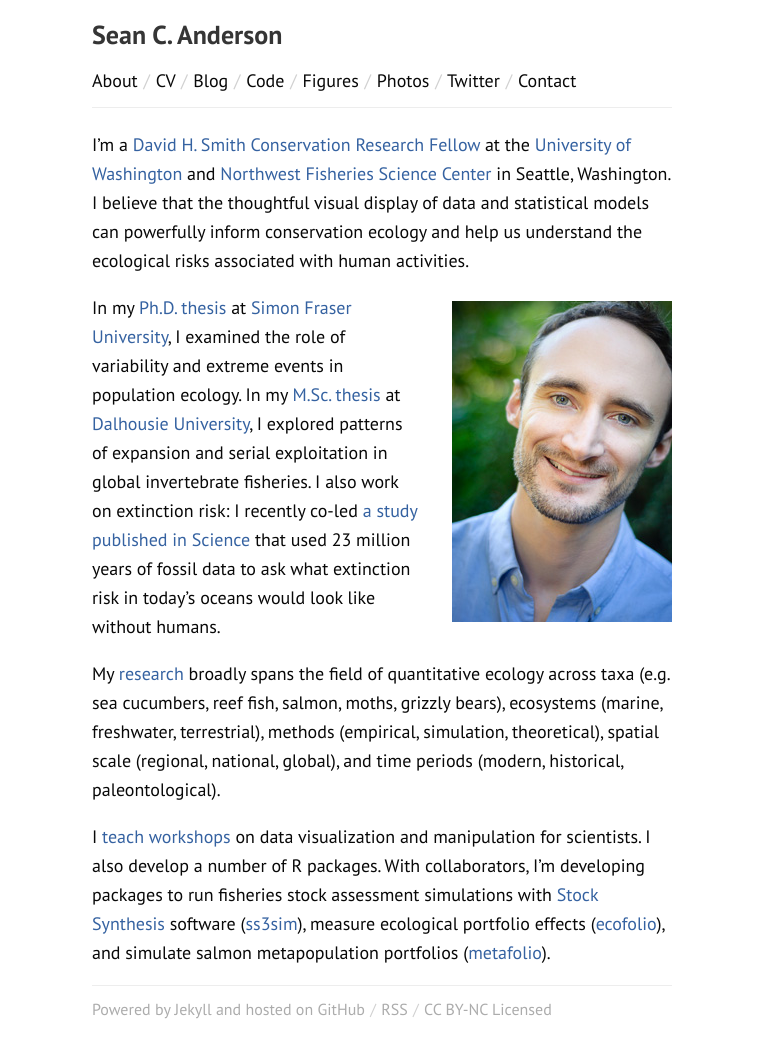
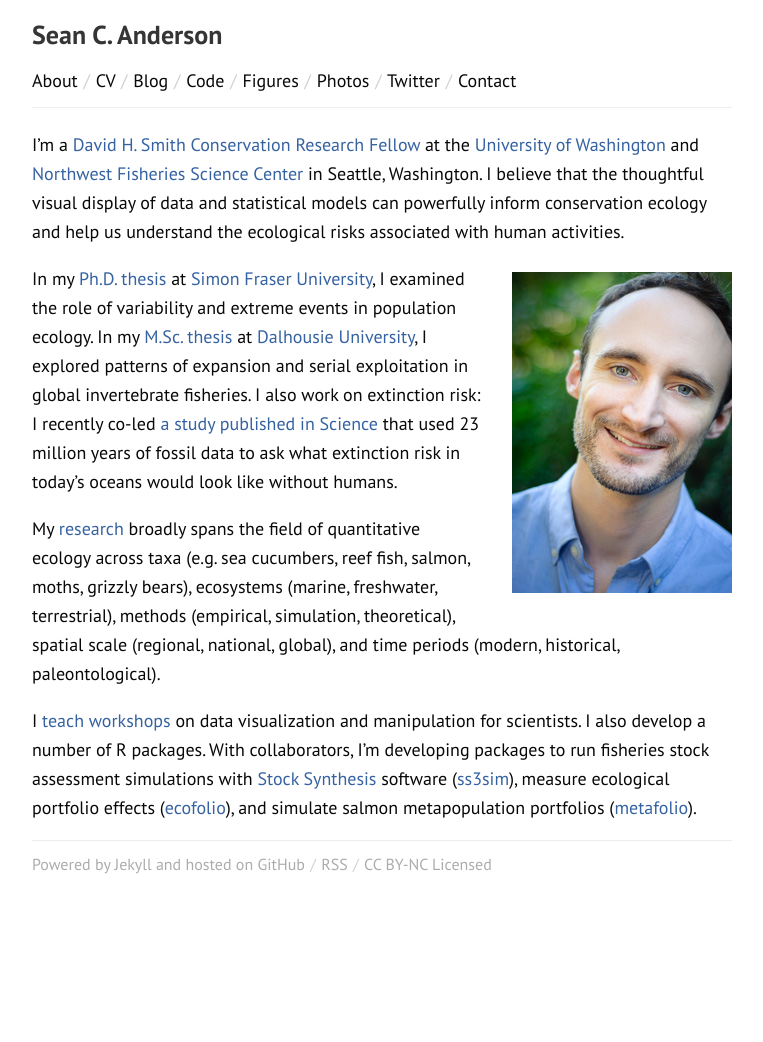
Before and after one commit to seananderson/seananderson.ca, a Jekyll site: the page built from index.md, in a window 1280 px wide. Shown: the whole page, without its empty margins (258-1021 px from the left). Built offline with Jekyll 4.4.1, drawn with Linux system fonts in a browser that asks for light colours; comment, search, counter and statistics services are not loaded; after the commit the page ends 900 px from its top, so only the background shows below that.

Commit message:
Widen main section

```diff
--- a/_includes/header.html
+++ b/_includes/header.html
@@ -65,8 +65,8 @@ src="http://cdn.mathjax.org/mathjax/latest/MathJax.js?config=TeX-AMS-MML_HTMLorM
   ================================================== -->
 
   <div class="container">
-    <div class="offset-by-three">
-    <div class="ten columns">
+    <div class="offset-by-two">
+    <div class="twelve columns">
       <div class="masthead">
         <div class="sean">
          <a href="/">Sean C. Anderson</a>
```
